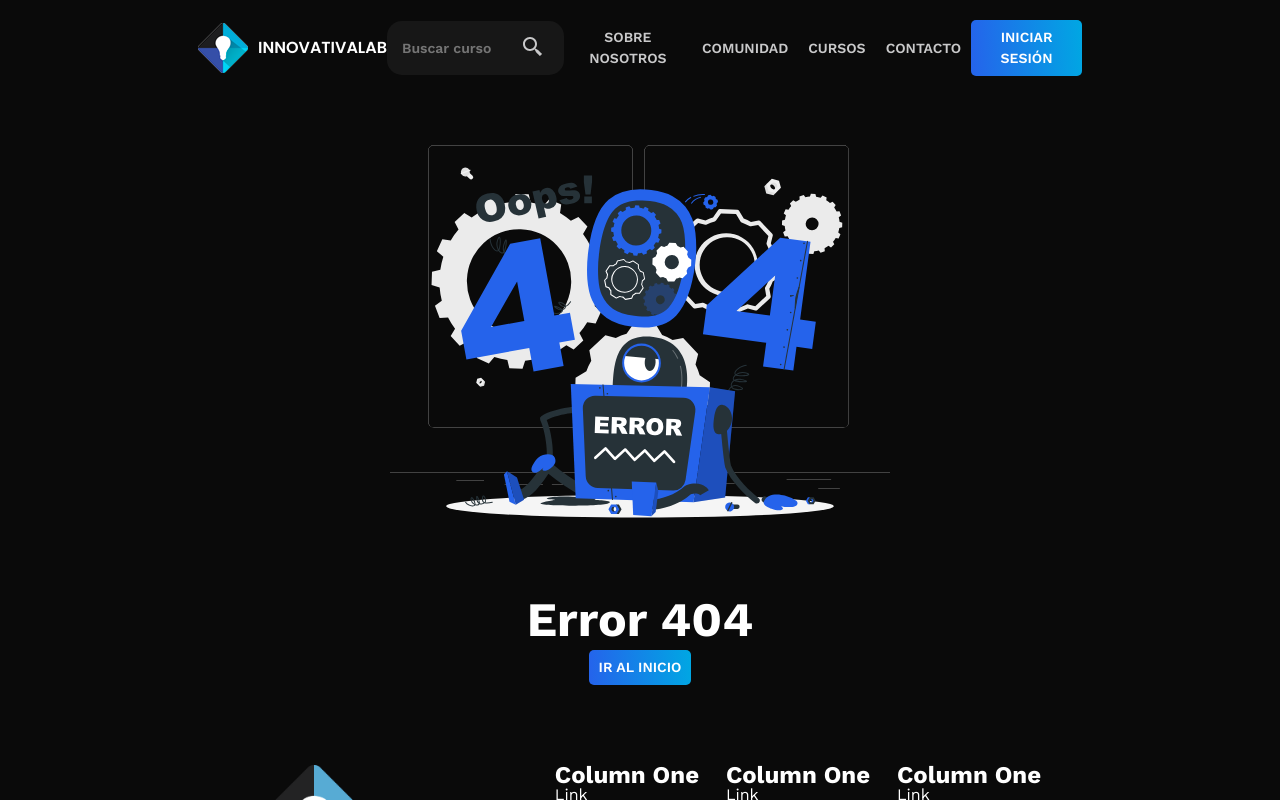
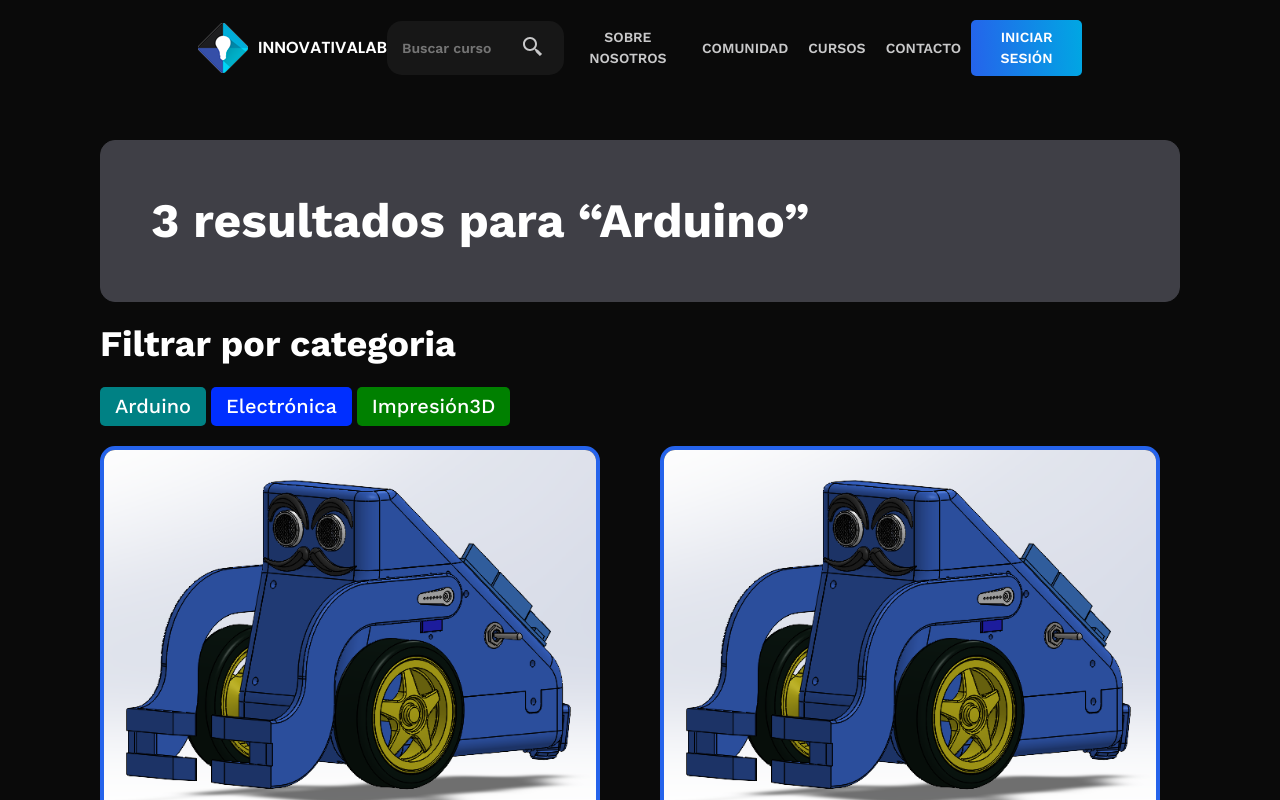
Before and after one commit to InnovativaLab/Pagina-web, a React (Vite) app in the folder PaginaWeb-React/: page /browse/1 in a window 1280 px wide. Shown: the top 800 px of the page. Built offline with nearby package versions, Linux system fonts and the light colour scheme; the HTML template or start-up script is replaced by a standard one.

Commit message:
Add useParams

```diff
--- a/PaginaWeb-React/src/App.tsx
+++ b/PaginaWeb-React/src/App.tsx
@@ -25,7 +25,7 @@ function App () {
         <Route path='/home' element={<Home />} />
         <Route path='/teacher' element={<Teacher />} />
         <Route path='/course' element={<Curso />} />
-        <Route path='/browse' element={<Busqueda />} />
+        <Route path='/browse/:toFind' element={<Busqueda />} />
         <Route
           path='/privacity' element={<Info
             title={infoOptions.Privacity}
--- a/PaginaWeb-React/src/pages/Busqueda.tsx
+++ b/PaginaWeb-React/src/pages/Busqueda.tsx
@@ -1,10 +1,12 @@
 import './styles/Busqueda.css'
-import { Link } from 'react-router-dom'
 import Card from '../components/Card'
 import { enumCategoriaCurso } from '../enum'
 import Tag from '../components/Tag'
+import { Route, Routes, Link, useParams, Outlet, NavLink } from 'react-router-dom'
 
 function Busqueda () {
+  const { toFind } = useParams()
+  console.log(toFind);
   return (
     <div className='browse'>
       <p className='browseTitle'>3 resultados para “Arduino”</p>
```
